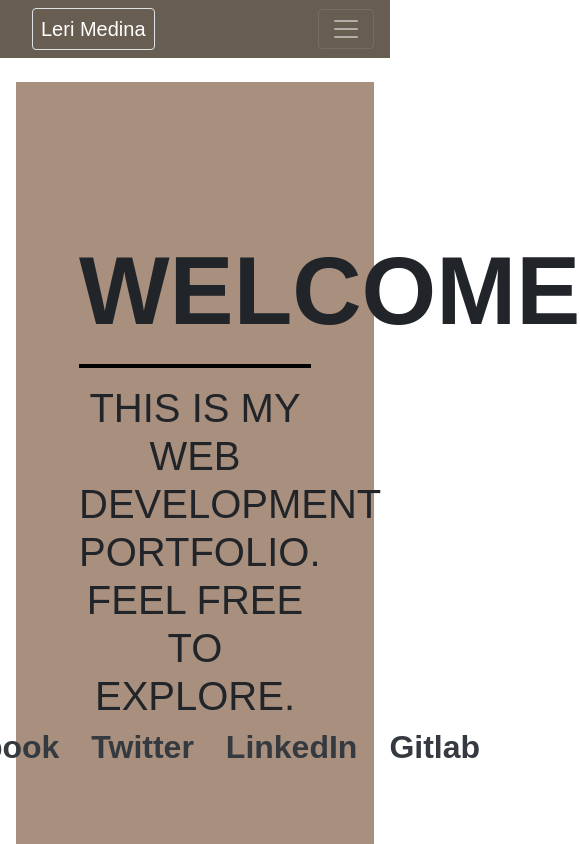
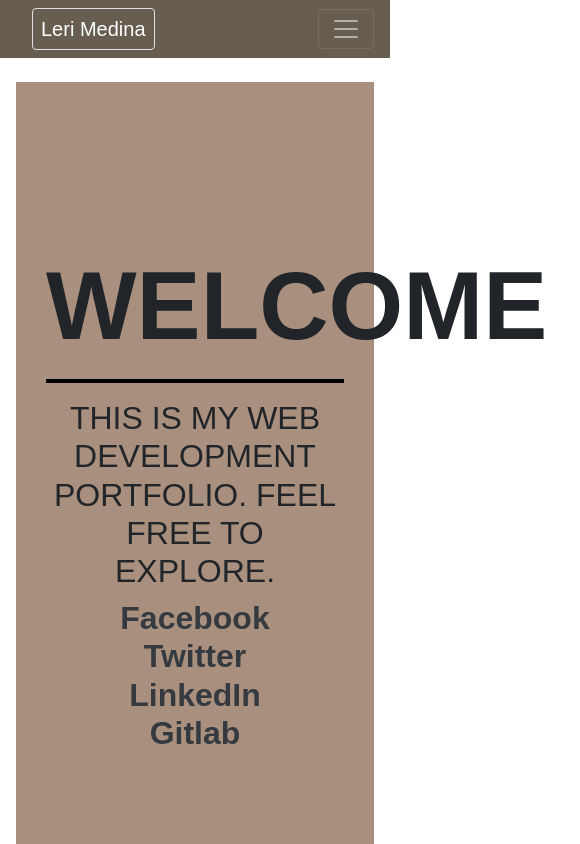
Before and after one commit to lerimedina/webportfolio, a plain HTML site: page index.html in a window 390 px wide. Shown: the top 844 px of the page, 580 px wide, since content can reach past the window. Drawn offline with nearby package versions, Linux system fonts and the light colour scheme.

Commit message:
landing page responsiveness on xs

```diff
--- a/index.html
+++ b/index.html
@@ -59,17 +59,17 @@
 			<div class="container-fluid p-3 p-md-3">
 
 				<!-- Landing Page -->
-					<div id="landing" class=" d-flex align-items-center justify-content-center container-fluid bg-custom-alt min-vh-100 p-5 ">
-						<div class="text-center col-md-9">
+					<div id="landing" class=" d-flex align-items-center justify-content-center container-fluid bg-custom-alt min-vh-100">
+						<div class="text-center container-fluid">
 							<h1 class="display-1 font-weight-bold ">WELCOME</h1>
 							<hr>
-							<p class="h1">THIS IS MY WEB DEVELOPMENT PORTFOLIO. FEEL FREE TO EXPLORE.</p>
-							<div>
-								<ul class="d-flex align-items-center justify-content-center d-inline h2 font-weight-bold list-group-horizontal list-inline">
-									<li><a href="https://www.facebook.com/yintvrtle/" class="text-dark m-3" target="_blank">Facebook</a></li>
-									<li><a href="https://twitter.com/ayinmedina/" class="text-dark m-3" target="_blank">Twitter</a></li>
-									<li><a href="https://www.linkedin.com/in/lerimedina/" class="text-dark m-3" target="_blank">LinkedIn</a></li>
-									<li><a href="https://gitlab.com/lerimedina" class="text-dark m-3" target="_blank">Gitlab</a></li>
+							<p class="h2">THIS IS MY WEB DEVELOPMENT PORTFOLIO. FEEL FREE TO EXPLORE.</p>
+							<div class="container-fluid">
+								<ul class="d-flex align-items-center justify-content-center d-inline h2 font-weight-bold list-group-horizontal list-inline row">
+									<li><a href="https://www.facebook.com/yintvrtle/" class="text-dark m-5 col-sm-3" target="_blank">Facebook</a></li>
+									<li><a href="https://twitter.com/ayinmedina/" class="text-dark m-5 col-sm-3" target="_blank">Twitter</a></li>
+									<li><a href="https://www.linkedin.com/in/lerimedina/" class="text-dark m-5 col-sm-3" target="_blank">LinkedIn</a></li>
+									<li><a href="https://gitlab.com/lerimedina" class="text-dark m-5 col-sm-3" target="_blank">Gitlab</a></li>
 								</ul>
 							</div>
 						</div>
```
